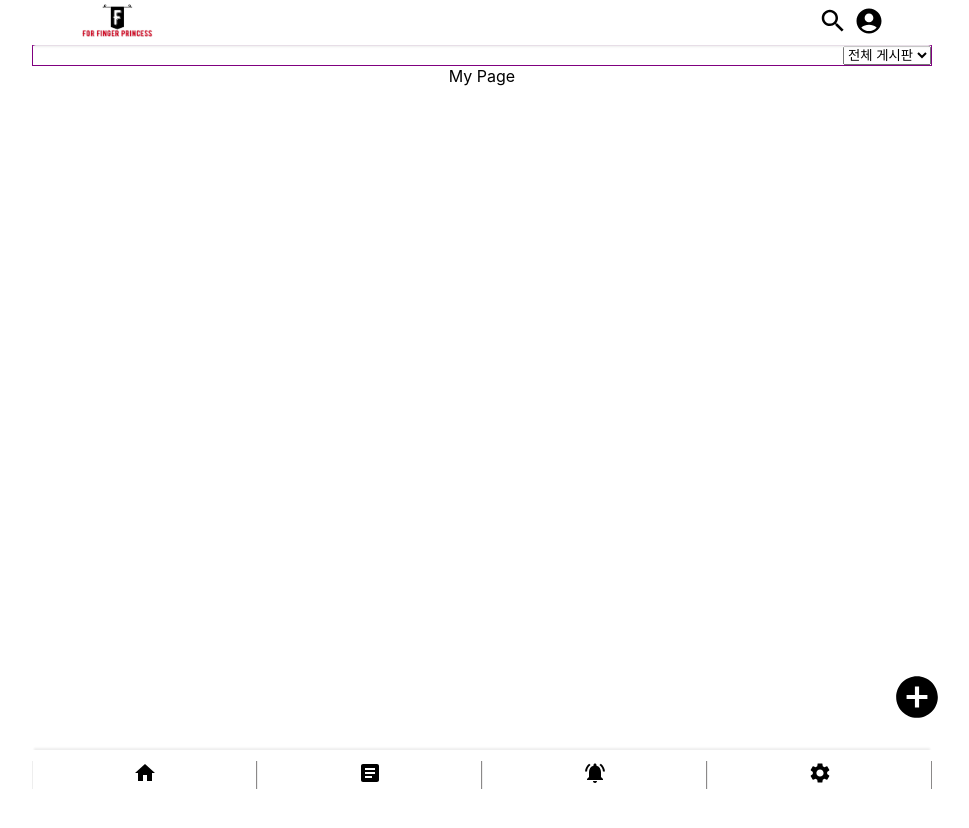
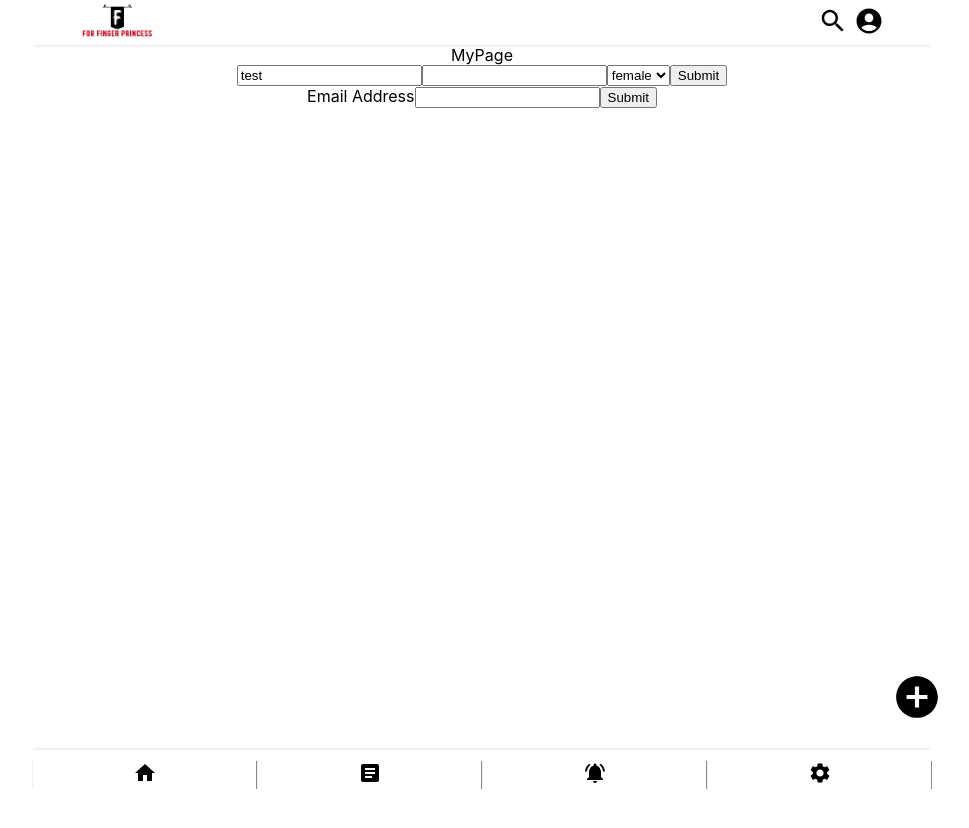
Before and after one commit to Ryanromaris/ForFingerPrincess, a Next.js app: page /my in a window 1280 px wide. Shown: the top 828 px of the page, without its empty margins (158-1127 px from the left). Built offline with nearby package versions, Linux system fonts and the light colour scheme.

Commit message:
feat: compare formik, react Hook form

```diff
--- a/package.json
+++ b/package.json
@@ -14,9 +14,11 @@
 		"@emotion/styled": "^11.9.3",
 		"@mui/icons-material": "^5.8.4",
 		"@mui/material": "^5.8.7",
+		"formik": "^2.2.9",
 		"next": "12.2.0",
 		"react": "18.2.0",
 		"react-dom": "18.2.0",
+		"react-hook-form": "^7.39.1",
 		"react-text-truncate": "^0.19.0"
 	},
 	"devDependencies": {
--- a/src/components/layout/Layout.tsx
+++ b/src/components/layout/Layout.tsx
@@ -40,7 +40,7 @@ const Layout = ({ hasLogoBar = false, category, changeBoard, children }: ILayout
 						</div>
 					</div>
 
-					{!hasLogoBar && (
+					{hasLogoBar && (
 						<div className="header_bar_container">
 							<div>{category}</div>
 							<select
--- a/src/pages/_app.tsx
+++ b/src/pages/_app.tsx
@@ -1,8 +1,21 @@
 import 'src/styles/globals.css';
-import type { AppProps } from 'next/app';
+import type { AppContext, AppProps } from 'next/app';
 
 function MyApp({ Component, pageProps }: AppProps) {
 	return <Component {...pageProps} />;
 }
 
+MyApp.getInitialProps = async ({ Component, ctx }: AppContext) => {
+	let pageProps = {};
+	// 하위 컴포넌트에 getInitialProps가 있다면 추가 (각 개별 컴포넌트에서 사용할 값 추가)
+	if (Component.getInitialProps) {
+		pageProps = await Component.getInitialProps(ctx);
+	}
+
+	// _app에서 props 추가 (모든 컴포넌트에서 공통적으로 사용할 값 추가)
+	pageProps = { ...pageProps, posttt: { title: 11111, content: 3333 } };
+
+	return { pageProps };
+};
+
 export default MyApp;
--- a/src/pages/board/index.tsx
+++ b/src/pages/board/index.tsx
@@ -18,7 +18,7 @@ const Board = ({ articles }: any) => {
 
 	return (
 		<>
-			<Layout category={category} changeBoard={setCategory}>
+			<Layout hasLogoBar={true} category={category} changeBoard={setCategory}>
 				{category === BOARD_KEY.ALL && (
 					<>
 						<div className="article_container">
--- a/src/pages/my.tsx
+++ b/src/pages/my.tsx
@@ -1,7 +1,64 @@
+import { useForm, SubmitHandler } from 'react-hook-form';
 import Layout from 'src/components/layout/Layout';
+import { useFormik } from 'formik';
+
+type Inputs = {
+	example: string;
+	exampleRequired: string;
+	gender: string;
+};
 
 const MyPage = () => {
-	return <Layout>My Page</Layout>;
+	const {
+		register,
+		handleSubmit,
+		formState: { errors, isDirty, dirtyFields },
+	} = useForm<Inputs>();
+	const onSubmit: SubmitHandler<Inputs> = data => console.log(data);
+
+	const formik = useFormik({
+		initialValues: { email: '' },
+		onSubmit: values => {
+			alert(JSON.stringify(values, null, 2));
+		},
+	});
+
+	console.log('Test rerendering');
+
+	console.log('dirtyFields', dirtyFields);
+
+	console.log('isDirty', isDirty);
+
+	return (
+		<Layout hasLogoBar={false}>
+			<div className="article_container">MyPage</div>
+
+			<form onSubmit={handleSubmit(onSubmit)} style={{ display: 'flex' }}>
+				<input defaultValue="test" {...register('example')} />
+				<input {...register('exampleRequired', { required: true })} />
+				{errors.exampleRequired && <span>This field is required</span>}
+				<select {...register('gender')}>
+					<option value="female">female</option>
+					<option value="male">male</option>
+					<option value="other">other</option>
+				</select>
+
+				<input type="submit" />
+			</form>
+
+			<form onSubmit={formik.handleSubmit}>
+				<label htmlFor="email">Email Address</label>
+				<input
+					id="email"
+					name="email"
+					type="email"
+					onChange={formik.handleChange}
+					value={formik.values.email}
+				/>
+				<button type="submit">Submit</button>
+			</form>
+		</Layout>
+	);
 };
 
 export default MyPage;
```
Also changed, not shown: src/pages/chatting.tsx (+19 -1 lines), 1 other file (tests, documents, lock files or other folders).
